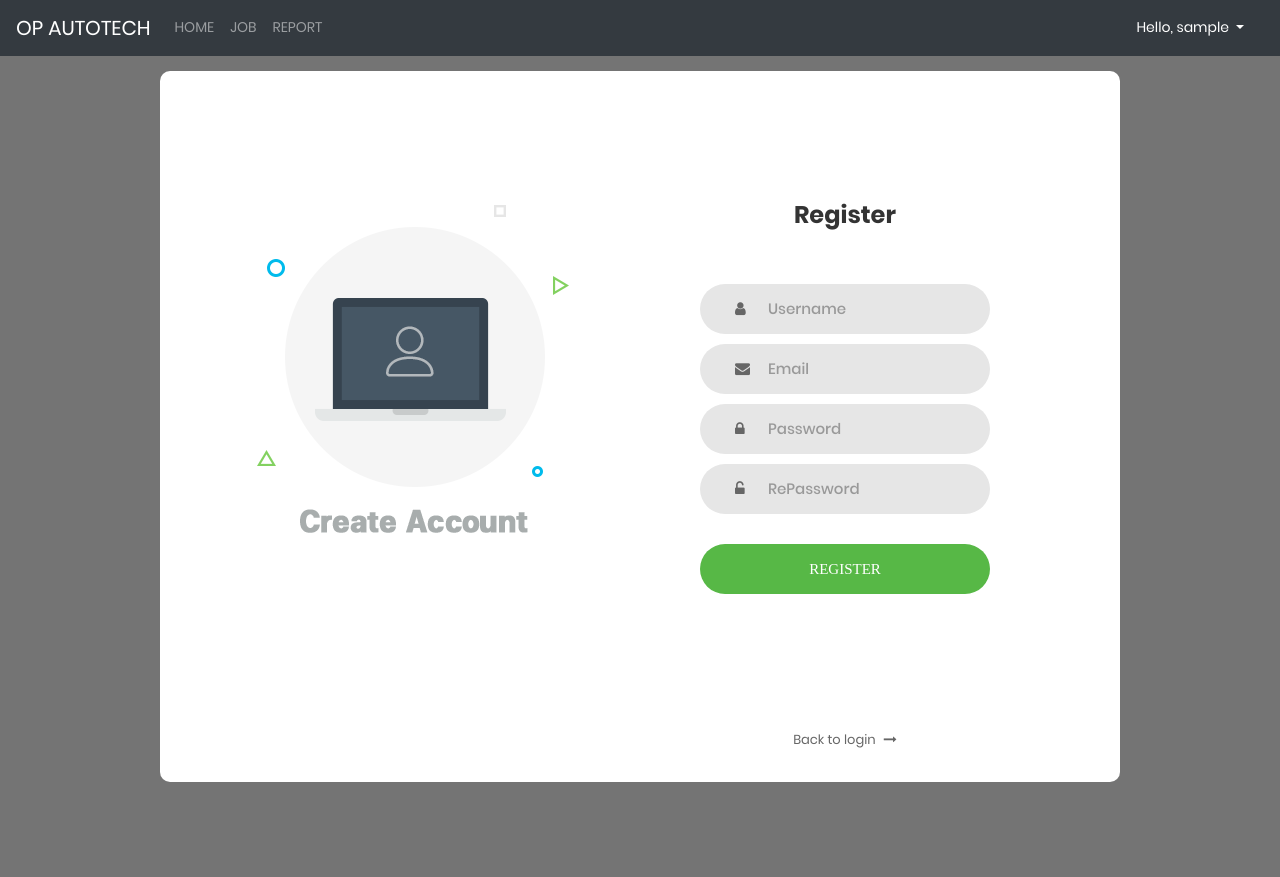
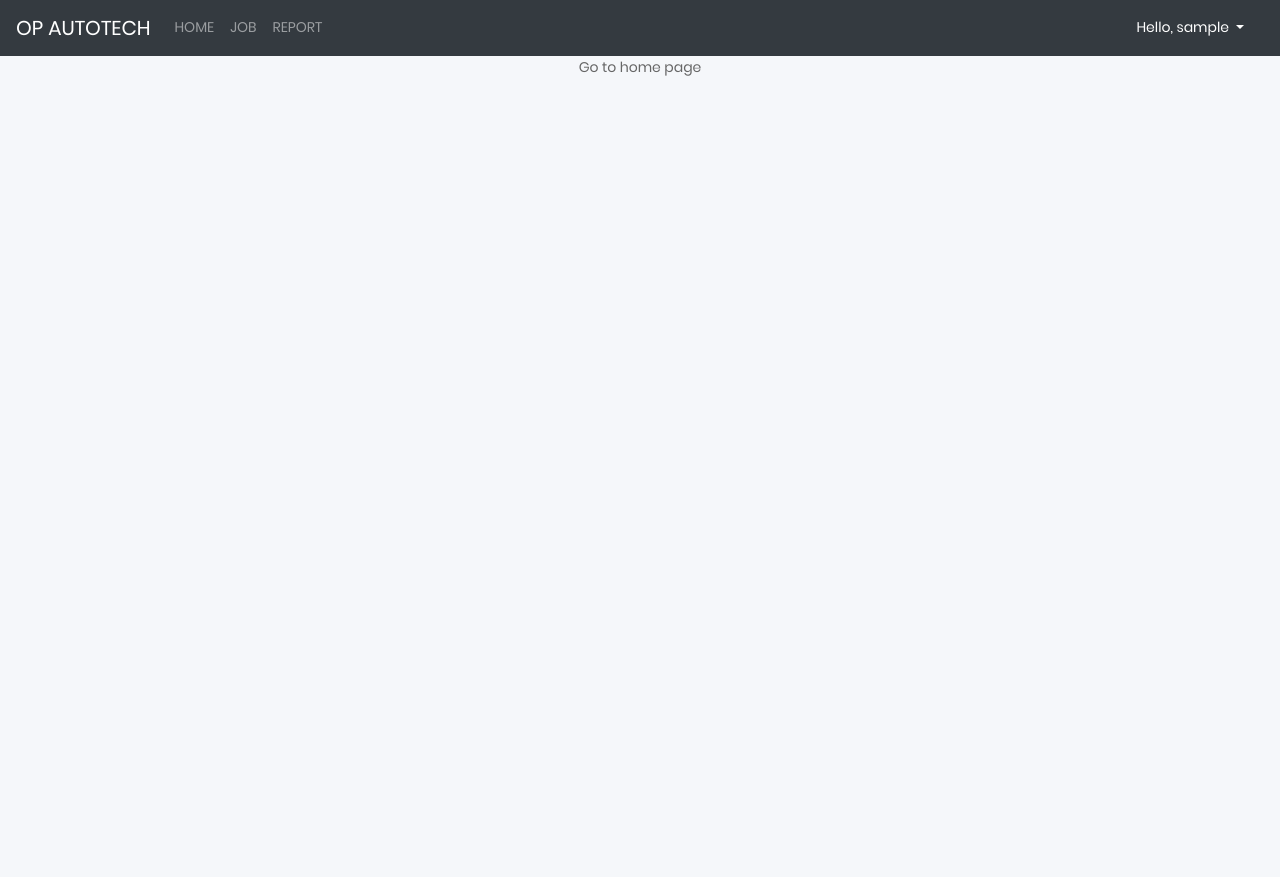
Before and after one commit to KOngTNP/OP-AUTOTECH-Web-database-Django, a Django app: template templates/registration/register.html in a window 1280 px wide. After the commit the page ends 76 px from the top, so only its background shows below. Run offline with Django 3.2, Linux system fonts and the light colour scheme; the template is opened without the code that fills it: values that come from a table or form of the project are taken from there, others are empty; the visitor is signed in with stand-in values (Sample User, id 1); some libraries are stand-ins or nearby versions; some web fonts are replaced.

Commit message:
add if user are login

```diff
--- a/templates/registration/login.html
+++ b/templates/registration/login.html
@@ -19,6 +19,7 @@ Login Here
 	<meta name="viewport" content="width=device-width, initial-scale=1">
 </head>
 <body>
+	{% if not user.is_authenticated%}
 	<div class="limiter">
 		<div class="container-login100">
 			<div class="wrap-login100">
@@ -68,6 +69,9 @@ Login Here
 			</div>
 		</div>
 	</div>
+	{% else %}
+		<h1 align="center"><a href="/" > Go to home page </a></h1>
+	{% endif %}
 </body>
 </html>
 
--- a/templates/registration/register.html
+++ b/templates/registration/register.html
@@ -20,6 +20,7 @@ Create an Account
 	<meta name="viewport" content="width=device-width, initial-scale=1">
 </head>
 <body>
+	{% if not user.is_authenticated%}
 	<div class="limiter">
 		<div class="container-login100">
 			<div class="wrap-login100">
@@ -84,6 +85,9 @@ Create an Account
 			</div>
 		</div>
 	</div>
+	{% else %}
+		<h1 align="center"><a href="/" > Go to home page </a></h1>
+	{% endif %}
 </body>
 </html>
 
```
